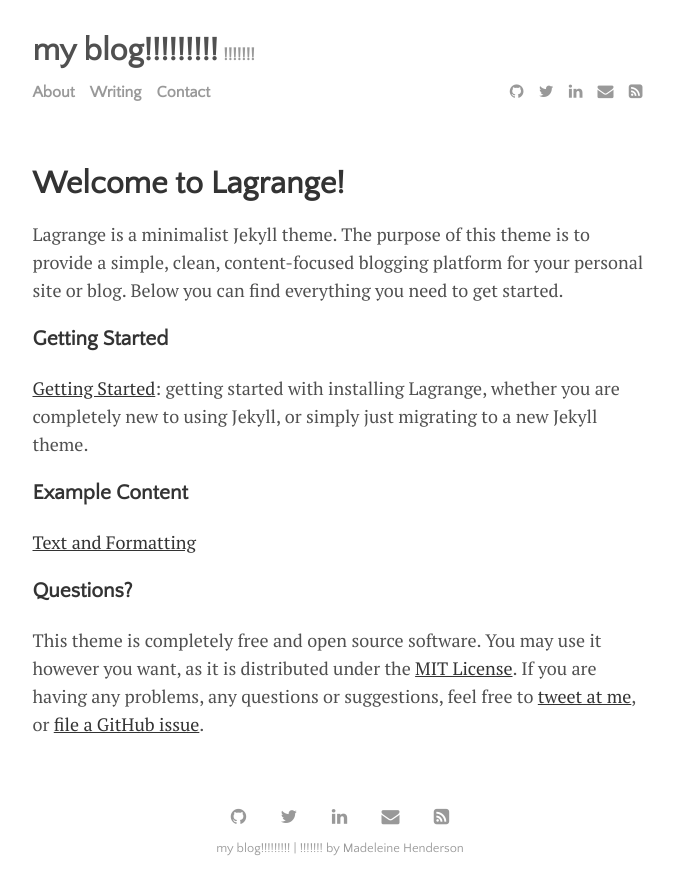
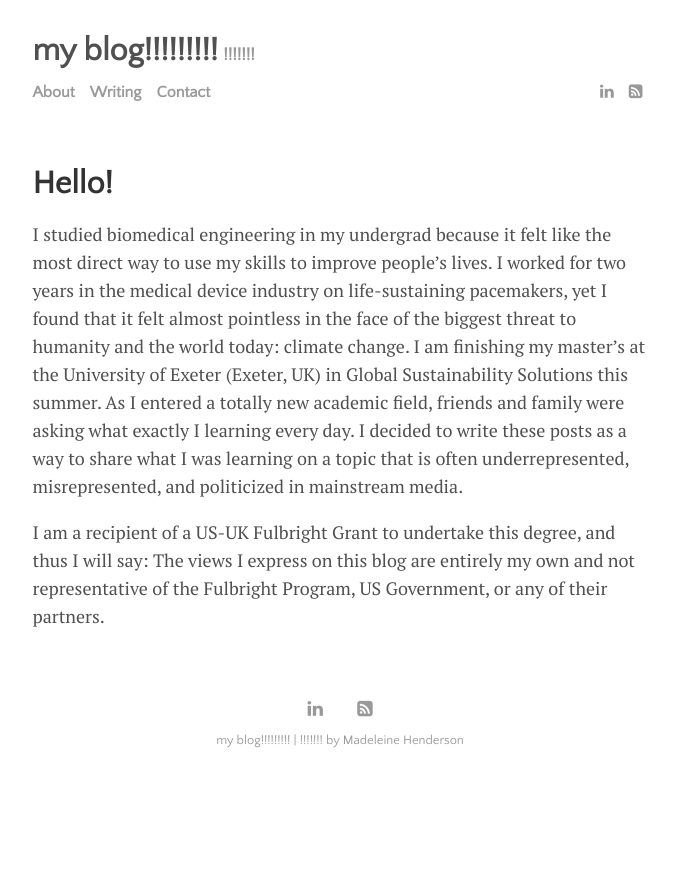
Before and after one commit to ml-henderson/ml-henderson.github.io, a Jekyll site: the page built from menu/about.md, in a window 1280 px wide. Shown: the top 895 px of the page, without its empty margins (300-974 px from the left). Built offline with Jekyll 4.4.1, drawn with Linux system fonts in a browser that asks for light colours.

Commit message:
about page and socials

```diff
--- a/menu/about.md
+++ b/menu/about.md
@@ -1,19 +1,9 @@
 ---
 layout: page
-title: Welcome to Lagrange!
+title: Hello!
 permalink: /about
 ---
 
-Lagrange is a minimalist Jekyll theme. The purpose of this theme is to provide a simple, clean, content-focused blogging platform for your personal site or blog. Below you can find everything you need to get started.
+I studied biomedical engineering in my undergrad because it felt like the most direct way to use my skills to improve people's lives. I worked for two years in the medical device industry on life-sustaining pacemakers, yet I found that it felt almost pointless in the face of the biggest threat to humanity and the world today: climate change. I am finishing my master's at the University of Exeter (Exeter, UK) in Global Sustainability Solutions this summer. As I entered a totally new academic field, friends and family were asking what exactly I learning every day. I decided to write these posts as a way to share what I was learning on a topic that is often underrepresented, misrepresented, and politicized in mainstream media.
 
-### Getting Started
-
-[Getting Started]({{ site.github.url }}{% post_url 2015-10-10-getting-started %}): getting started with installing Lagrange, whether you are completely new to using Jekyll, or simply just migrating to a new Jekyll theme.
-
-### Example Content
-
-[Text and Formatting]({{ site.github.url }}{% post_url 2014-01-01-text-formatting-examples %})
-
-### Questions?
-
-This theme is completely free and open source software. You may use it however you want, as it is distributed under the [MIT License](http://choosealicense.com/licenses/mit/). If you are having any problems, any questions or suggestions, feel free to [tweet at me](https://twitter.com/intent/tweet?text=My%question%about%Lagrange%is:%&amp;via=paululele), or [file a GitHub issue](https://github.com/lenpaul/lagrange/issues/new).
+I am a recipient of a US-UK Fulbright Grant to undertake this degree, and thus I will say: The views I express on this blog are entirely my own and not representative of the Fulbright Program, US Government, or any of their partners.
```
Also changed, not shown: _data/settings.yml (+4 -4 lines), menu/contact.md (+1 -1 lines).
